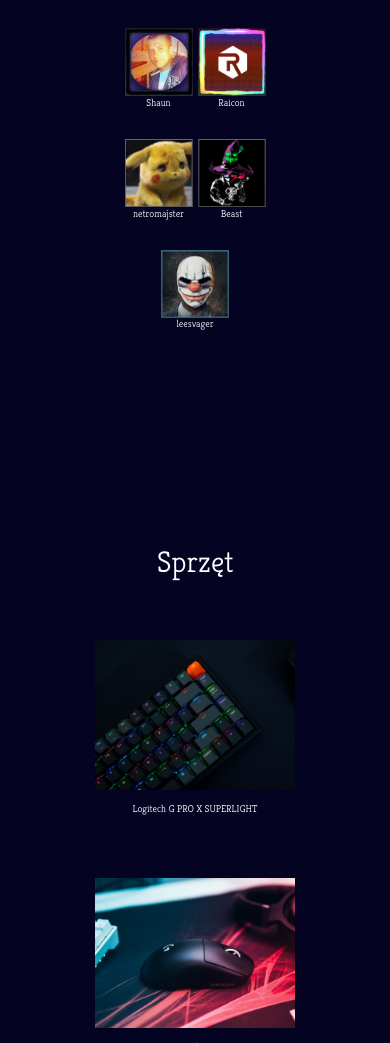
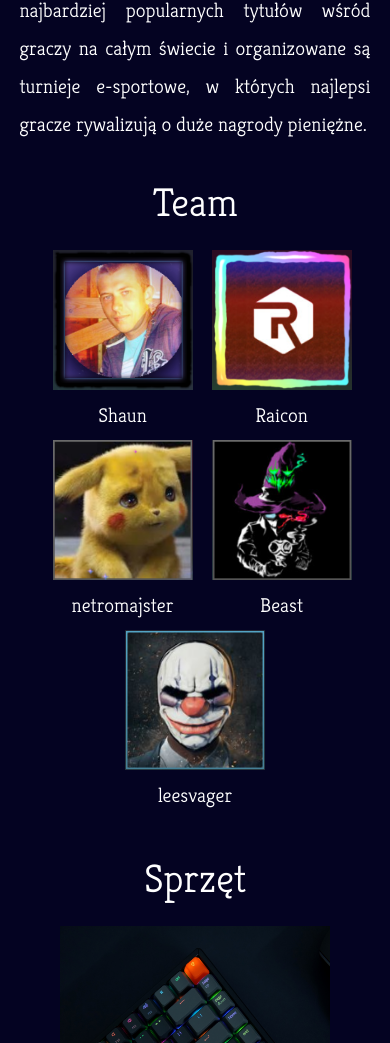
Before and after one commit to Satorki/Kudema, a plain HTML site: page index.html in a window 390 px wide. Shown: the part 957-2000 px from the top of the page. Drawn offline with Linux system fonts and the light colour scheme.

Commit message:
Add files via upload

```diff
--- a/index.html
+++ b/index.html
@@ -12,7 +12,7 @@
 <body>
     <div id="top"></div>
     <section id="nav">
-        <h1><a href="https://satorki.github.io">KUDEMĄ TEAM</a></h1>
+        <h1><a href="#top">KUDEMĄ TEAM</a></h1>
         <ul>
             <li><a href="#gra">Gra</a></li>
             <li><a href="#team">Team</a></li>
--- a/style.css
+++ b/style.css
@@ -145,7 +145,8 @@
 
 #sprzet {
     scroll-margin-top: 20rem;
-    margin: 0;
+    margin-left: auto;
+    margin-right: auto;
     display: inline-flex;
     justify-content: center;
     flex-wrap: wrap;
@@ -201,6 +202,7 @@
     width: 90%;
 }
 #team {
+    grid-template-rows: 170px 40px 170px 40px 170px 40px;
     grid-template-areas:
     "img1 img2"
     "p1 p2"
@@ -209,16 +211,19 @@
     "img5 img5"
     "p5 p5";
 }
-.p1 {grid-area: p1; margin-bottom: 130px;}
-.p2 {grid-area: p2; margin-bottom: 130px;}
-.p3 { grid-area: p3; margin-bottom: 130px;}
-.p4 {grid-area: p4; margin-bottom: 130px;}
-.p5 { grid-area: p5; margin-bottom: 130px;}
+.p1 {grid-area: p1; margin-bottom: 0;}
+.p2 {grid-area: p2; margin-bottom: 0;}
+.p3 { grid-area: p3; margin-bottom: 0;}
+.p4 {grid-area: p4; margin-bottom: 0;}
+.p5 { grid-area: p5; margin-bottom: 0;}
 #lokalizacja img {
     width: 80%;
     height: 80%;
 }
 }
+
+
+
 @media only screen and (max-width: 560px)
 {
 body {
@@ -231,6 +236,7 @@
     padding: 0 30px 0 30px;
 }
 #team {
+    grid-template-rows: 170px 40px 170px 40px 170px 40px;
     grid-template-areas:
     "img1 img2"
     "p1 p2"
@@ -239,33 +245,40 @@
     "img5 img5"
     "p5 p5";
 }
-.p1 {grid-area: p1; margin-bottom: 130px;}
-.p2 {grid-area: p2; margin-bottom: 130px;}
-.p3 { grid-area: p3; margin-bottom: 130px;}
-.p4 {grid-area: p4; margin-bottom: 130px;}
-.p5 { grid-area: p5; margin-bottom: 130px;}
+.p1 {grid-area: p1; margin-bottom: 0;}
+.p2 {grid-area: p2; margin-bottom: 0;}
+.p3 { grid-area: p3; margin-bottom: 0;}
+.p4 {grid-area: p4; margin-bottom: 0;}
+.p5 { grid-area: p5; margin-bottom: 0;}
 #lokalizacja img {
     width: 80%;
     height: 80%;
 }
 }
+
+
+
 @media only screen and (max-width: 440px)
 {
 body {
-    font-size: 1rem;
+    font-size: 2rem;
 }
 h1 {
-    font-size: 2rem;
+    font-size: 3rem;
 }
 h2 {
-    font-size: 3rem;
+    font-size: 4rem;
+    padding-top: 2rem;
+    padding-bottom: 1rem;
 }
 #nav li {
-    padding: 0 10px 0 10px;
+    padding: 0 5px 0 5px;
+}
+#bigpicture {
+    background-position: 10%;
 }
 #team {
-    grid-template-columns: repeat(auto-fill, minmax(50px, 1fr));
-    grid-template-rows: repeat(auto-fill, minmax(50px, 1fr));
+    grid-template-rows: 140px 40px 140px 40px 140px 40px;
     grid-template-areas:
     "img1 img2"
     "p1 p2"
@@ -274,24 +287,27 @@
     "img5 img5"
     "p5 p5";
 }
-.p1 {grid-area: p1; margin-bottom: 30px;}
-.p2 {grid-area: p2; margin-bottom: 30px;}
-.p3 { grid-area: p3; margin-bottom: 30px;}
-.p4 {grid-area: p4; margin-bottom: 30px;}
-.p5 { grid-area: p5; margin-bottom: 30px;}
+.p1 {grid-area: p1; margin-bottom: 0;}
+.p2 {grid-area: p2; margin-bottom: 0;}
+.p3 { grid-area: p3;margin-bottom: 0;}
+.p4 {grid-area: p4;margin-bottom: 0;}
+.p5 { grid-area: p5;margin-bottom: 0;}
 #lokalizacja img {
     width: 60%;
     height: 60%;
 }
 #lokalizacja p {
-    width: 100px;
+    width: 200px;
 }
 #team img {
-    width: 68px;
-    height: 68px;
+    width: 140px;
+    height: 140px;
+}
+#sprzet p {
+    width: 250px;
 }
 #sprzet img {
-    width: 200px;
-    height: 150px;
+    width: 270px;
+    height: 220px;
 }
 }
```
